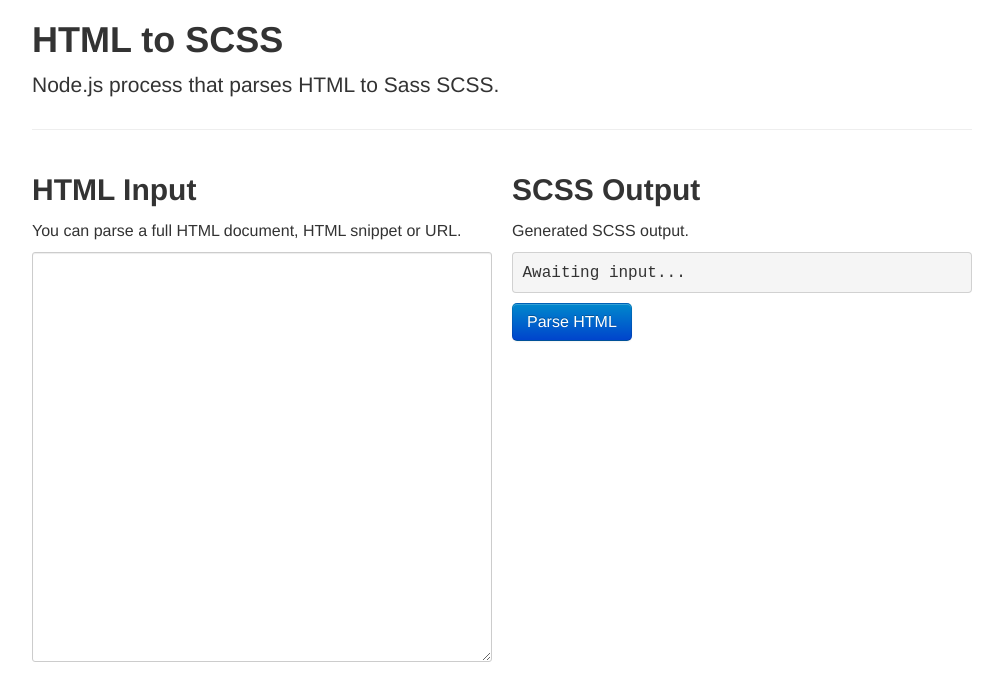
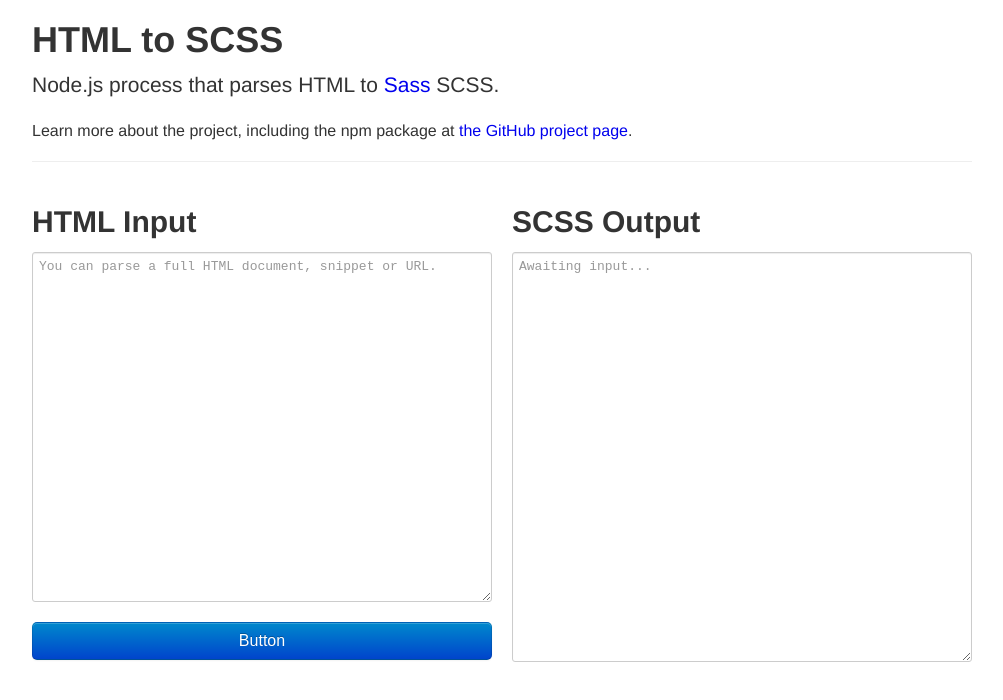
Before and after one commit to dannygarcia/html-to-scss, a plain HTML site: page index.html in a window 1280 px wide. Shown: the whole page, without its empty margins (138-1141 px from the left). Drawn offline with nearby package versions, Linux system fonts and the light colour scheme.

Commit message:
updating style

```diff
--- a/css/style.css
+++ b/css/style.css
@@ -42,8 +42,8 @@ body { margin: 0; font-size: 1em; line-height: 1.4; }
  * Also: hot pink! (or customize the background color to match your design)
  */
 
-::-moz-selection { background: #fe57a1; color: #fff; text-shadow: none; }
-::selection { background: #fe57a1; color: #fff; text-shadow: none; }
+/*::-moz-selection { background: #fe57a1; color: #fff; text-shadow: none; }*/
+/*::selection { background: #fe57a1; color: #fff; text-shadow: none; }*/
 
 
 /* =============================================================================
@@ -219,10 +219,14 @@ td { vertical-align: top; }
 	 ========================================================================== */
 
 
+#parse {
+	margin: 20px 0 0 0;
+}
 
 
-
-
+textarea {
+	font-family: monospace;
+}
 
 
 
--- a/index.html
+++ b/index.html
@@ -41,7 +41,8 @@
 
 			<h1>HTML to SCSS</h1>
 
-			<p class="lead">Node.js process that parses HTML to Sass SCSS.</p>
+			<p class="lead">Node.js process that parses HTML to <a href="http://sass-lang.com/">Sass</a> SCSS.</p>
+			<p>Learn more about the project, including the npm package at <a href="https://github.com/dannyx0/html-to-scss">the GitHub project page</a>.</p>
 
 		</header>
 		<div role="main">
@@ -50,14 +51,12 @@
 
 				<div class="span6">
 					<h2>HTML Input</h2>
-					<p>You can parse a full HTML document, HTML snippet or URL.</p>
-					<textarea id="input" class="span6" rows="20"></textarea>
+					<textarea id="input" placeholder="You can parse a full HTML document, snippet or URL." class="span6" rows="17"></textarea>
+					<button id="parse" type="button" class="btn-block btn btn-large btn-primary">Button</button>
 				</div>
 				<div class="span6">
 					<h2>SCSS Output</h2>
-					<p>Generated SCSS output.</p>
-					<pre id="output">Awaiting input...</pre>
-					<a id="parse" class="btn btn-large btn-primary">Parse HTML</a>
+					<textarea id="output" placeholder="Awaiting input..." class="span6" rows="20"></textarea>
 				</div>
 
 			</div>
@@ -86,10 +85,12 @@
 			var value = $input.val();
 
 			if (!value.length) {
-				// return;
+				$input.focus();
+				return;
 			}
 
 			$output.text('Parsing...');
+			$btn.attr('disabled', true);
 
 			$.ajax({
 				// url : "http://jsonp.jit.su/",
@@ -99,11 +100,16 @@
 				data : {
 					input : value
 				},
+				complete : function () {
+					$btn.attr('disabled', false);
+				},
 				error : function (err) {
-					$output.text(err.statusText + " The server may be down.");
+					$output.text("Error: Your input appears to be malformed. ");
 				},
 				success : function (res) {
 					$output.text(res);
+					$output.focus();
+					$output.select();
 				}
 			});
 
```
Lines whose indentation alone changed are shown as unchanged.
